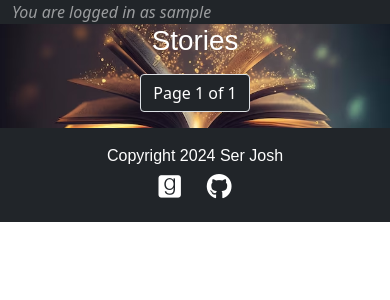
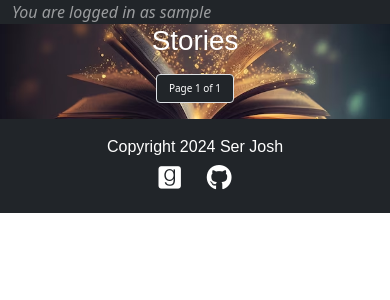
Before and after one commit to SerJosh/wordsmith, a Django app: page / in a window 390 px wide. Shown: the part 57-357 px from the top of the page. Run offline with Django 4.2, Linux system fonts and the light colour scheme; the visitor is signed in with stand-in values (Sample User, id 1); data that the repository does not hold is empty; some libraries are stand-ins or nearby versions; some web fonts are replaced.

Commit message:
Make pagenator responsive

```diff
--- a/static/css/style.css
+++ b/static/css/style.css
@@ -231,6 +231,10 @@ p {
     width: 90%;
 }
 
+.page-text {
+
+}
+
 
 
 /* Media Queries */
@@ -368,3 +372,10 @@ p {
     }
 
 }
+
+@media screen and (max-width: 400px) {
+    .page-text {
+        font-size:x-small;
+
+    }
+}
--- a/stories/templates/stories/index.html
+++ b/stories/templates/stories/index.html
@@ -93,23 +93,22 @@
   <div class="">
     <ul class="pagination justify-content-center paginator">
       {% if stories.has_previous %}
-      <li class="page-item bg-dark"><a href="?page=1" class="page-link bg-dark text-white">&laquo First</a></li>
+      <li class="page-item bg-dark "><a href="?page=1" class="page-link bg-dark text-white page-text">&laquo First</a></li>
 
-      <li class="page-item "><a href="?page={{ stories.previous_page_number }}"
+      <li class="page-item page-text "><a href="?page={{ stories.previous_page_number }}"
           class="page-link bg-dark text-white">Previous</a></li>
 
       {% endif %}
 
-      <li class="page-item disabled"><a href="#" class="page-link bg-dark text-white">
+      <li class="page-item disabled page-text"><a href="#" class="page-link bg-dark text-white">
           Page {{ stories.number }} of {{ stories.paginator.num_pages }}
         </a></li>
 
       {% if stories.has_next %}
-      <li class="page-item"><a href="?page={{ stories.next_page_number }}" class="page-link bg-dark text-white">Next</a>
+      <li class="page-item page-text"><a href="?page={{ stories.next_page_number }}" class="page-link bg-dark text-white">Next</a>
       </li>
-
-      <li class="page-item"></li><a href="?page={{ stories.paginator.num_pages }}"
-        class="page-link bg-dark text-white">Last &raquo</a></li>
+      <li class="page-item "></li><a href="?page={{ stories.paginator.num_pages }}"
+        class="page-link bg-dark text-white page-text">Last &raquo</a></li>
 
       {% endif %}
     </ul>
```
Also changed, not shown: README.md.
